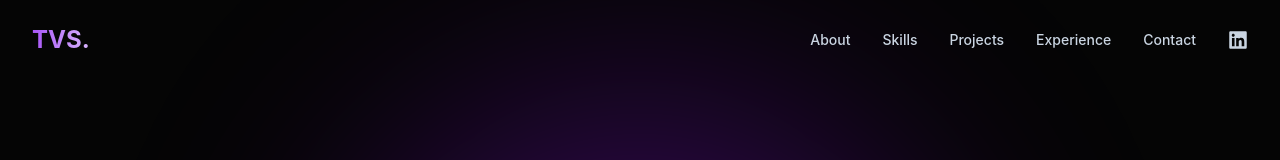
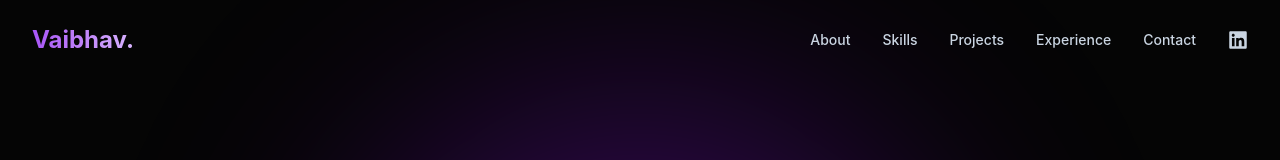
Before and after one commit to VaibhavThkr/portfolio, a React (Vite) app: page / in a window 1280 px wide. Shown: the top 160 px of the page. Built offline with nearby package versions, Linux system fonts and the light colour scheme.

Commit message:
Update logo text from TVS. to Vaibhav.

```diff
--- a/src/components/Navbar.jsx
+++ b/src/components/Navbar.jsx
@@ -33,7 +33,7 @@ const Navbar = () => {
             animate={{ opacity: 1, x: 0 }}
             className="text-2xl font-bold text-gradient"
           >
-            TVS.
+            Vaibhav.
           </motion.div>
 
           <div className="hidden md:flex space-x-8 items-center">
```
